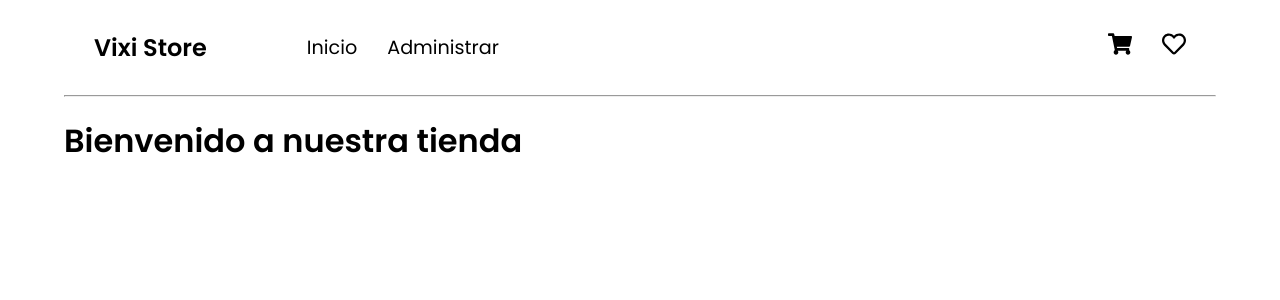
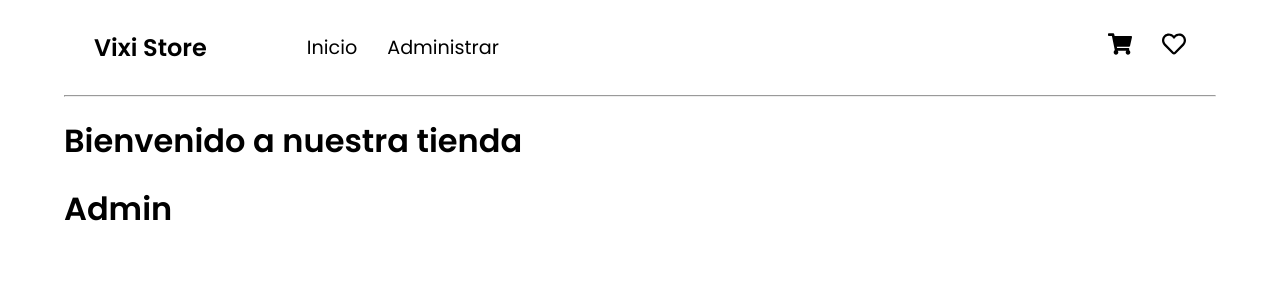
Before and after one commit to LeoCiru/vixistore, a React (Vite) app: page /admin in a window 1280 px wide. Shown: the top 300 px of the page. Built offline with nearby package versions, Linux system fonts and the light colour scheme.

Commit message:
Agregando funcionalidad a la barra de navegación con sus rutas

```diff
--- a/src/App.tsx
+++ b/src/App.tsx
@@ -2,8 +2,9 @@ import './App.css'
 /* import Filter from './components/Filter' */
 import Header from './components/Header'
 import ProductCard from './components/ProductCard'
+import PageAdmin from './pages/PageAdmin';
 import PageItemDetail from './pages/PageItemDetail'
-import { BrowserRouter as Router, Route, Routes } from 'react-router-dom';
+import { Route, Routes } from 'react-router-dom';
 
 function App() {
 
@@ -16,12 +17,11 @@ function App() {
       <h1>Bienvenido a nuestra tienda</h1>
 
       <div className='main-content'>
-        <Router>
           <Routes>
-          <Route path="/" element={<ProductCard />} />
-          <Route path="/product/:id" element={<PageItemDetail />} />
+            <Route path="/" element={<ProductCard />} />
+            <Route path="/product/:id" element={<PageItemDetail />} />
+            <Route path="/admin" element={<PageAdmin />} />
           </Routes>
-        </Router>
       </div>
     </main>
   )
--- a/src/components/Header.tsx
+++ b/src/components/Header.tsx
@@ -1,4 +1,5 @@
 import { FaShoppingCart, FaRegHeart } from "react-icons/fa";
+import { Link } from "react-router-dom";
 
 function Header() {
   return (
@@ -8,8 +9,8 @@ function Header() {
                 <h2>Vixi Store</h2>
 
                 <ul>
-                    <li><a href="/">Inicio</a></li>
-                    <li><a href="#">Administrar</a></li>
+                    <li><Link to={"/"}>Inicio</Link></li>
+                    <li><Link to={"/admin"}>Administrar</Link></li>
                 </ul>
             </div>
 
--- /dev/null
+++ b/src/pages/PageAdmin.tsx
@@ -0,0 +1,9 @@
+const PageAdmin = () => {
+  return (
+    <div>
+        <h1>Admin</h1>
+    </div>
+  )
+}
+
+export default PageAdmin
```
Also changed, not shown: src/main.tsx (+4 -3 lines).
